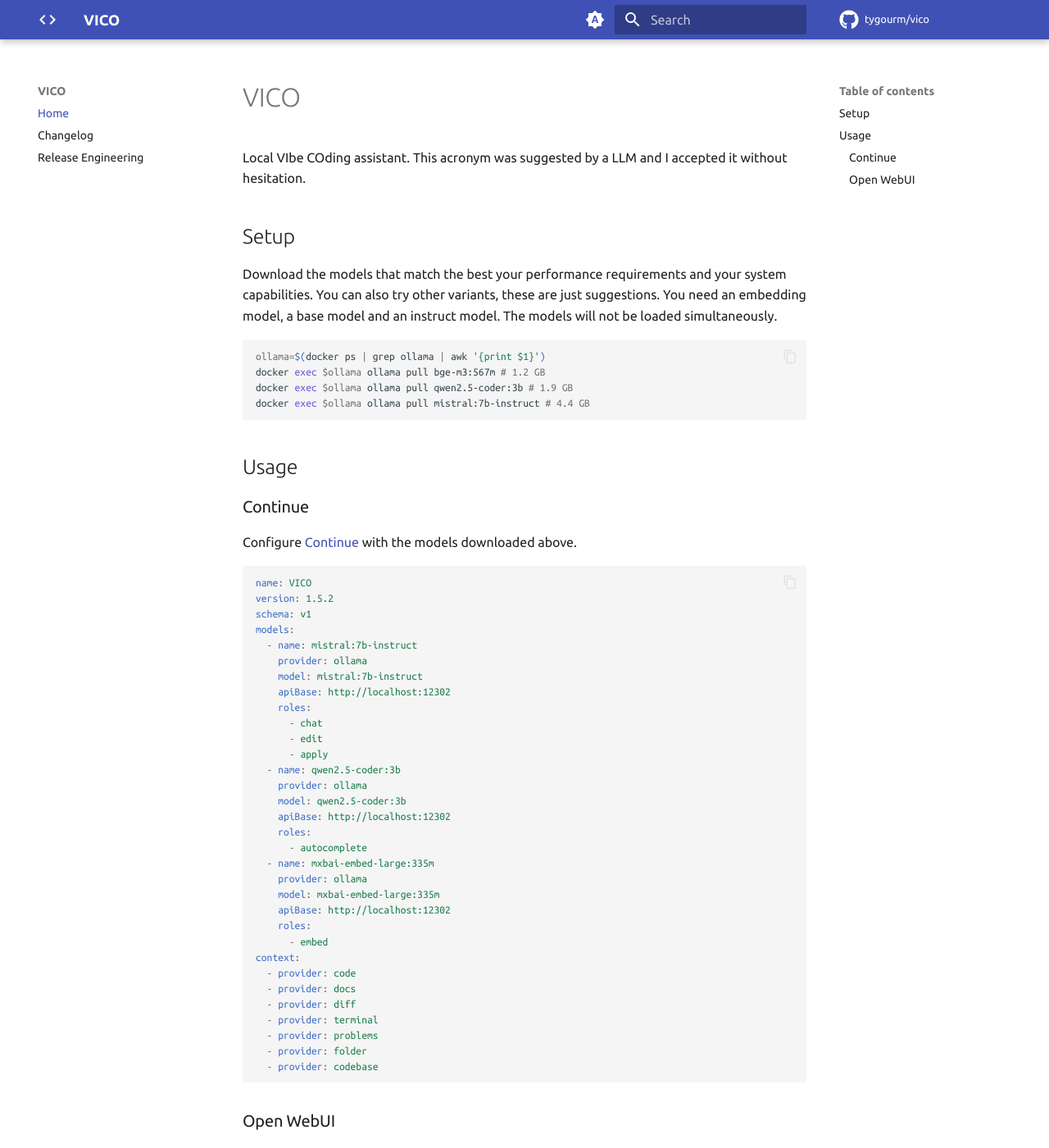
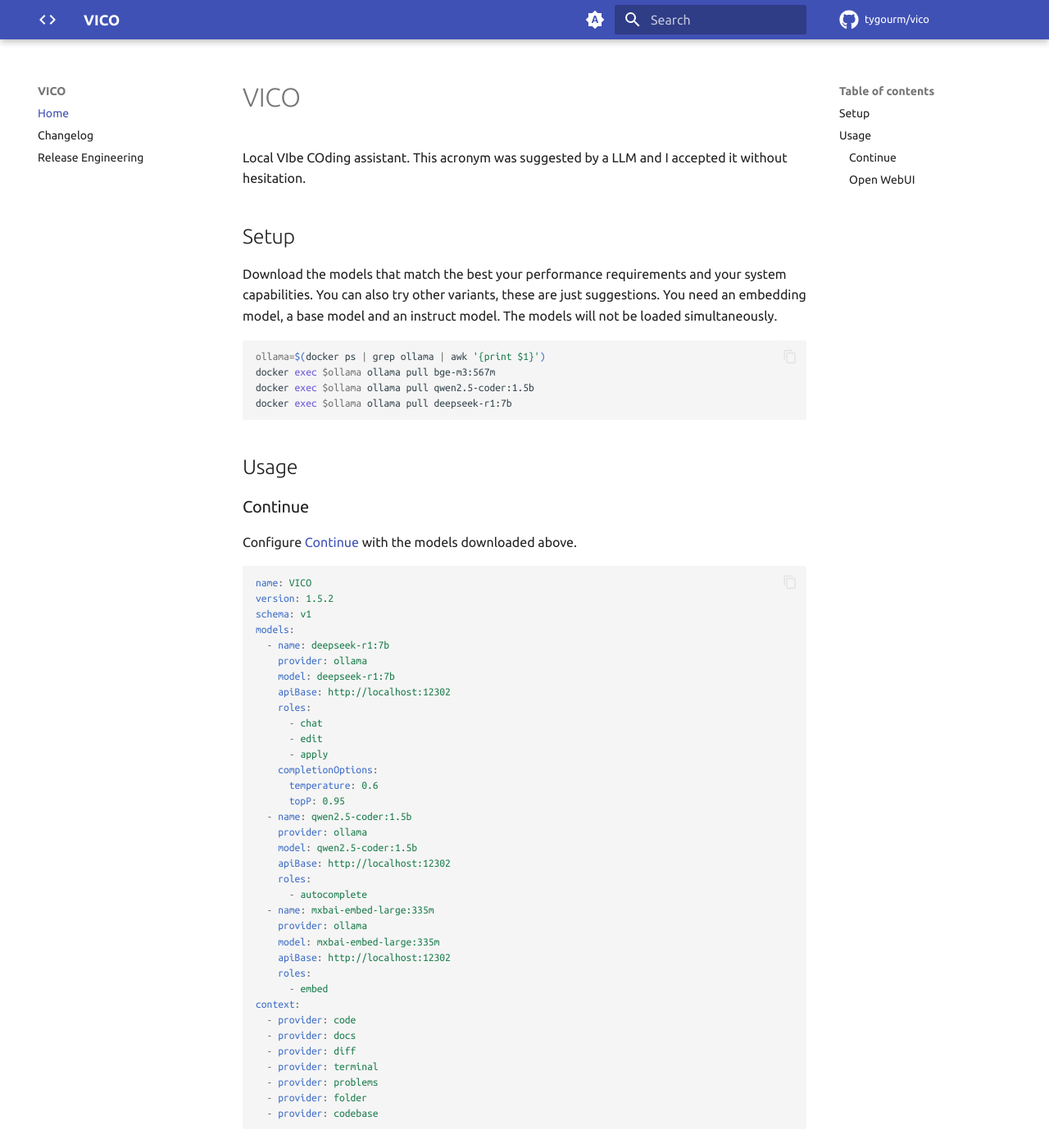
Before and after one commit to tygourm/vico, an MkDocs documentation site: the page built from docs/index.md, in a window 1280 px wide and 1400 px high. Shown: the whole window at 82% size. Built offline with MkDocs 1.6.1 and Material for MkDocs 9.7.7, drawn with Linux system fonts in a browser that asks for light colours; plug-ins that fetch from the network failed and are left out; comment, search, counter and statistics services are not loaded.

Commit message:
🎨 Better chat model

````diff
--- a/docs/index.md
+++ b/docs/index.md
@@ -12,9 +12,9 @@ The models will not be loaded simultaneously.
 
 ```bash
 ollama=$(docker ps | grep ollama | awk '{print $1}')
-docker exec $ollama ollama pull bge-m3:567m # 1.2 GB
-docker exec $ollama ollama pull qwen2.5-coder:3b # 1.9 GB
-docker exec $ollama ollama pull mistral:7b-instruct # 4.4 GB
+docker exec $ollama ollama pull bge-m3:567m
+docker exec $ollama ollama pull qwen2.5-coder:1.5b
+docker exec $ollama ollama pull deepseek-r1:7b
 ```
 
 ## Usage
@@ -28,17 +28,20 @@ name: VICO
 version: 1.5.2
 schema: v1
 models:
-  - name: mistral:7b-instruct
+  - name: deepseek-r1:7b
     provider: ollama
-    model: mistral:7b-instruct
+    model: deepseek-r1:7b
     apiBase: http://localhost:12302
     roles:
       - chat
       - edit
       - apply
-  - name: qwen2.5-coder:3b
+    completionOptions:
+      temperature: 0.6
+      topP: 0.95
+  - name: qwen2.5-coder:1.5b
     provider: ollama
-    model: qwen2.5-coder:3b
+    model: qwen2.5-coder:1.5b
     apiBase: http://localhost:12302
     roles:
       - autocomplete
````
Also changed, not shown: docs/CHANGELOG.md (+6 -0 lines).
